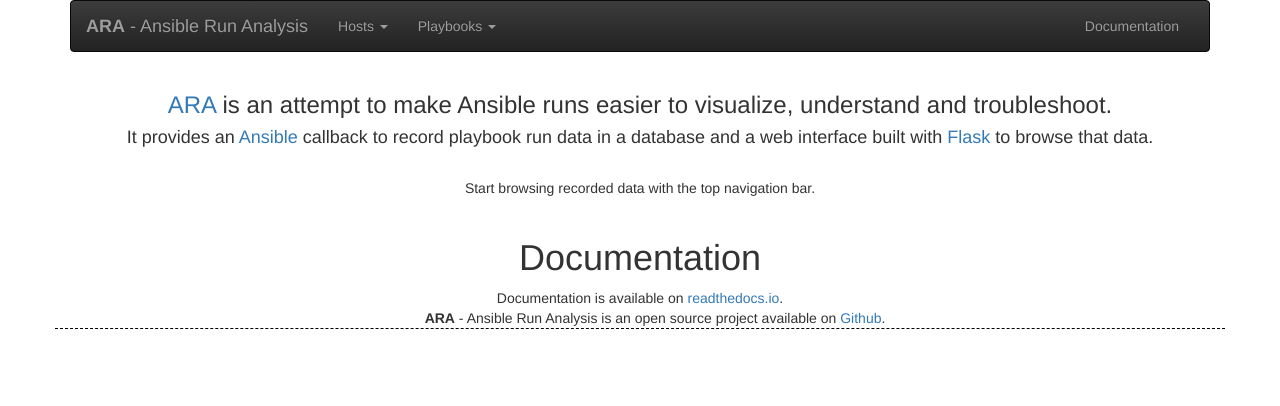
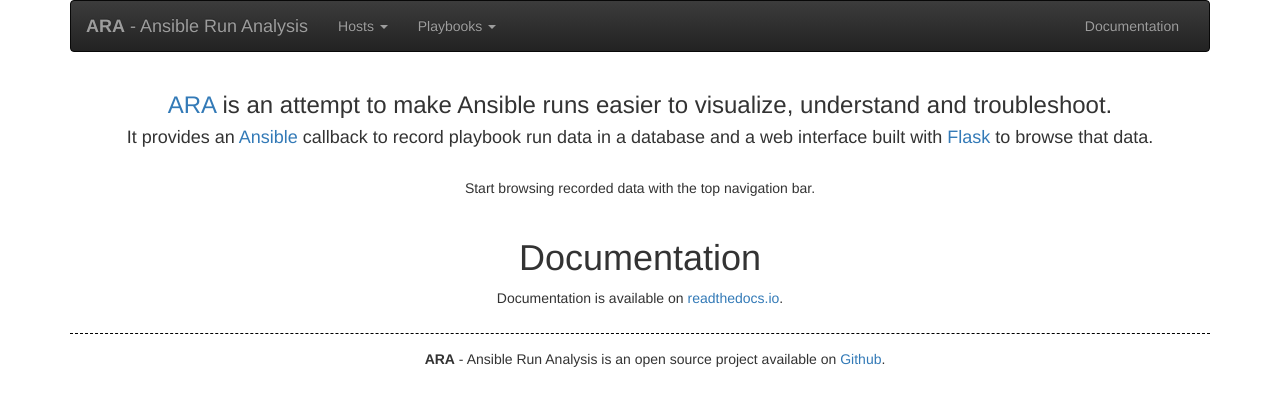
Before and after one commit to ansible-community/ara, a Flask app: page / in a window 1280 px wide. Shown: the top 406 px of the page. Run offline with Flask 2, Linux system fonts and the light colour scheme; data that the repository does not hold is empty; parts of the project's set-up code (start-up, migrations or seed data) failed here and were passed over; some libraries are stand-ins or nearby versions.

Commit message:
Fix footer inline styling

```diff
--- a/ara/static/css/ara.css
+++ b/ara/static/css/ara.css
@@ -1,3 +1,10 @@
+.footer {
+    padding-top: 15px;
+    margin-top: 25px;
+    border-top: 1px dashed black;
+}
+
+/* Status background colors */
 .failed {
     background-color: #a30000;
 }
@@ -14,6 +21,7 @@
     background-color: #a30000;
 }
 
+/* Breadcrumb styling */
 ol.breadcrumb {
     font-size: 125%;
     margin-bottom: 10px;
--- a/ara/templates/layout.html
+++ b/ara/templates/layout.html
@@ -14,7 +14,7 @@
     <title>{% block title %}ARA - Ansible Run Analysis{% endblock %}</title>
   </head>
   <body>
-    <div class="container" style="border-bottom:1px dashed black;">
+    <div class="container">
       <div class="header">
         {% block header %}
         {% include "navbar.html" %}
```
